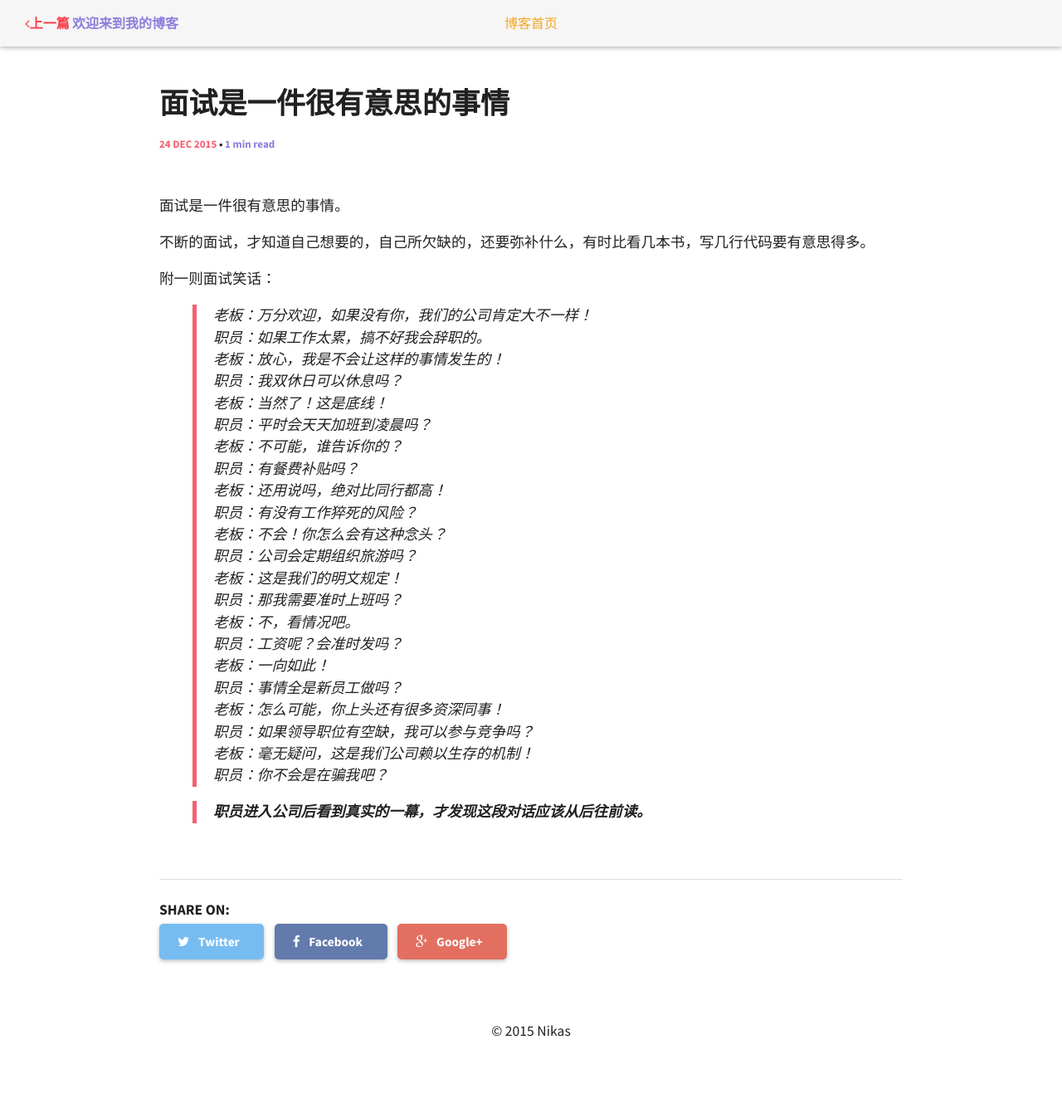
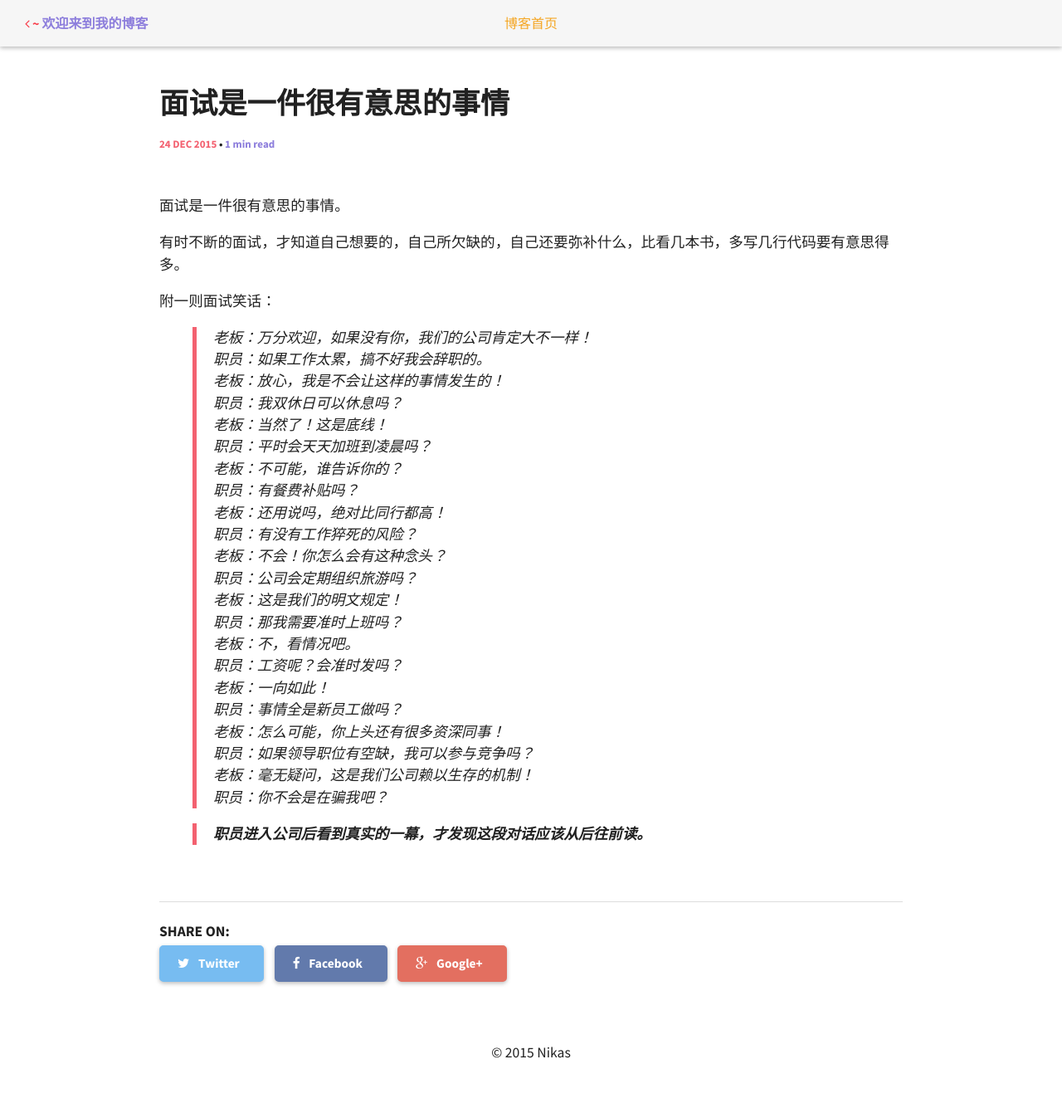
Before and after one commit to nikas1991/nikas1991.github.io, a Jekyll site: the page built from _posts/2015-12-24-funny-interview.md, in a window 1280 px wide. Shown: the whole page at 83% size. Built offline with Jekyll 4.4.1, drawn with Linux system fonts in a browser that asks for light colours; comment, search, counter and statistics services are not loaded; before the commit the page ends 1308 px from its top, so only the background shows below that.

Commit message:
修改博客样式

```diff
--- a/_includes/nav.html
+++ b/_includes/nav.html
@@ -5,7 +5,7 @@
         {% if page.previous %}
         <a href="{{ site.url }}{{ page.previous.url }}" title="{{ page.previous.title }}">
           <div class="post-nav-btn">
-            <div class="post-nav-text"><span class="danger-text-color"><i class="fa fa-angle-left"></i>上一篇 </span><span class="hidden-md primary-text-color">{{ page.previous.title }}</span></div>
+            <div class="post-nav-text"><span class="danger-text-color"><i class="fa fa-angle-left"></i> ~ </span><span class="hidden-md primary-text-color">{{ page.previous.title }}</span></div>
           </div>
         </a>
         {% endif %}
@@ -23,7 +23,7 @@
         {% if page.next %}
         <a href="{{ site.url }}{{ page.next.url }}" title="{{ page.previous.title }}">
           <div class="post-nav-btn">
-            <div class="post-nav-text"><span class="hidden-md primary-text-color">{{ page.next.title }}</span><span class="success-text-color"> 下一篇 <i class="fa fa-angle-right"></i></span></div>
+            <div class="post-nav-text"><span class="hidden-md primary-text-color">{{ page.next.title }}</span><span class="success-text-color"> ~ <i class="fa fa-angle-right"></i></span></div>
           </div>
         </a>
         {% endif %}
--- a/_posts/2015-12-24-funny-interview.md
+++ b/_posts/2015-12-24-funny-interview.md
@@ -2,7 +2,7 @@
 layout: post
 title:  "面试是一件很有意思的事情"
 tags: [笑话,面试]
-excerpt: "面试是一件很有意思的事情。"
+excerpt: "有时不断的面试，才知道自己想要的，自己所欠缺的，自己还要弥补什么，比看几本书，多写几行代码要有意思得多。"
 author: nikas
 comments: true
 date:   2015-12-24 13:45:40
@@ -11,7 +11,7 @@ date:   2015-12-24 13:45:40
 
 面试是一件很有意思的事情。
 
-不断的面试，才知道自己想要的，自己所欠缺的，还要弥补什么，有时比看几本书，写几行代码要有意思得多。
+有时不断的面试，才知道自己想要的，自己所欠缺的，自己还要弥补什么，比看几本书，多写几行代码要有意思得多。
 
 附一则面试笑话：
 
--- a/tags.html
+++ b/tags.html
@@ -5,7 +5,7 @@ tag:  热门标签
 permalink: /tags/
 ---
 
-<h5>热门标签<i class="fa fa-cloud info-text-color"></i></h5>
+<h5>Tags<i class="fa fa-cloud info-text-color"></i></h5>
 <ul class="tag-cloud">
 {% for tag in site.tags %}
   <li style="font-size: {{ tag | last | size | times: 100 | divided_by: site.tags.size | plus: 70  }}%">
```
